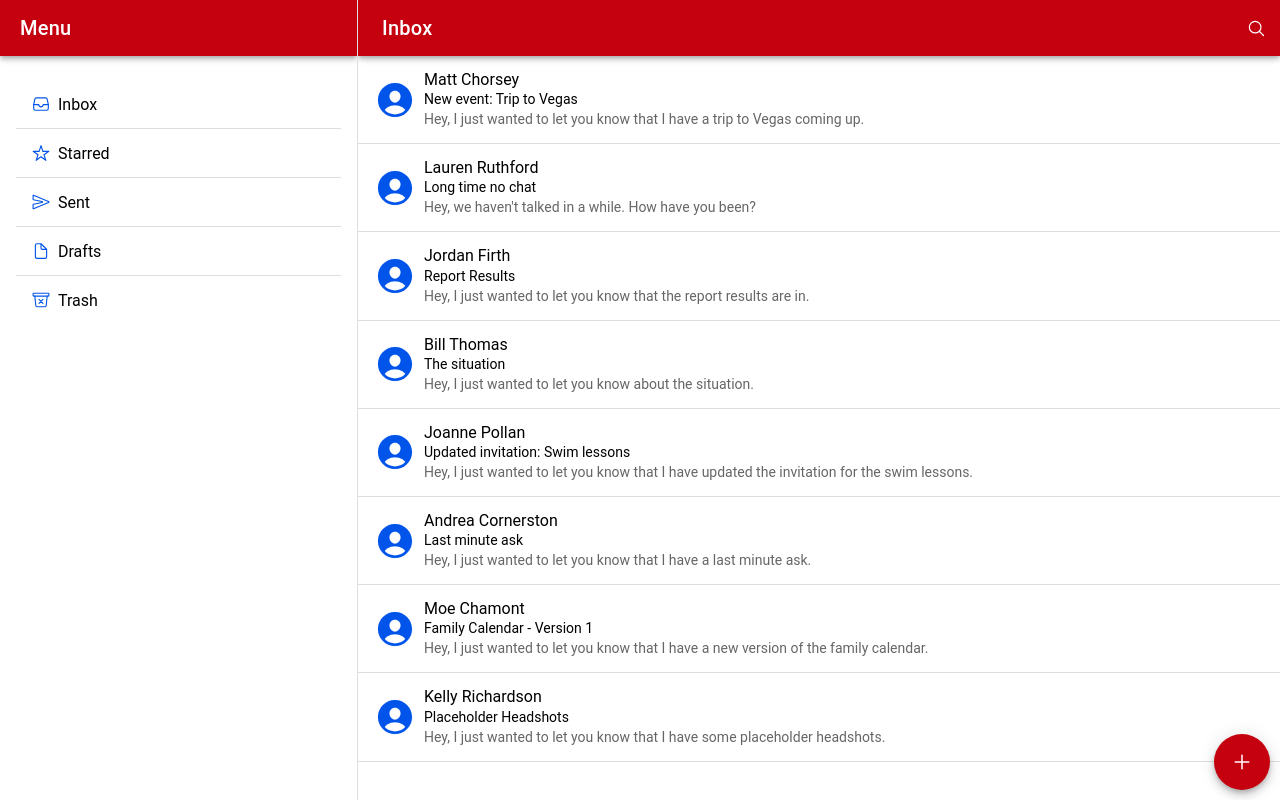
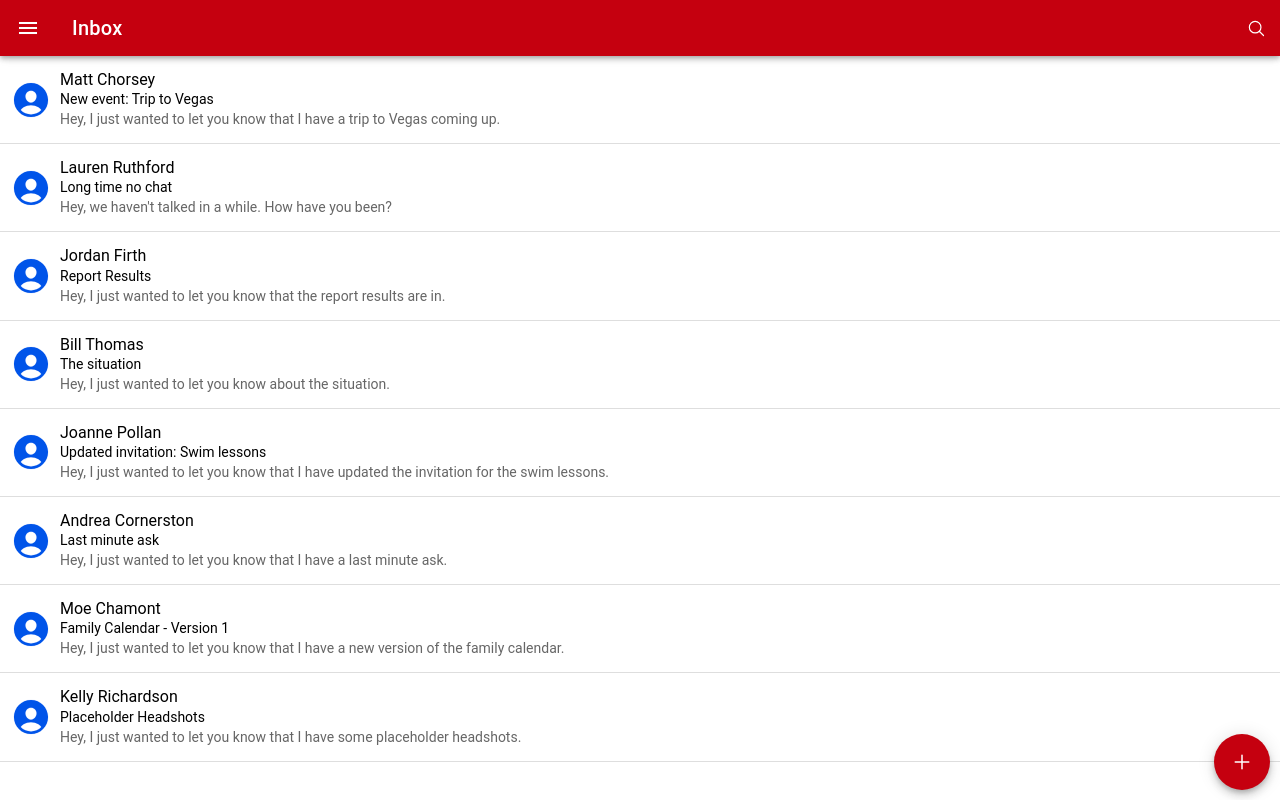
Before and after one commit to JstVex/email-app, a React (Vite) app: page /inbox in a window 1280 px wide. Built offline with nearby package versions, Linux system fonts and the light colour scheme.

Commit message:
UI Improvements

```diff
--- a/src/App.tsx
+++ b/src/App.tsx
@@ -41,7 +41,7 @@ const App: React.FC = () => (
   <IonApp>
     {/* This is the Ionic React Router component that wraps the entire app */}
     <IonReactRouter>
-      <IonSplitPane contentId="main">
+      <IonSplitPane contentId="main" when={false}>
         <Menu />
         <IonRouterOutlet id='main'>
           <Route path="/" exact={true}>
--- a/src/pages/ViewMail.tsx
+++ b/src/pages/ViewMail.tsx
@@ -29,7 +29,7 @@ function ViewMail() {
     return (
         <IonPage id="view-message-page">
             <IonHeader translucent>
-                <IonToolbar>
+                <IonToolbar color='danger'>
                     <IonButtons slot="start">
                         <IonBackButton text="Inbox" defaultHref="/home"></IonBackButton>
                     </IonButtons>
--- a/src/theme/variables.css
+++ b/src/theme/variables.css
@@ -1,2 +1,11 @@
 /* For information on how to create your own theme, please see:
 http://ionicframework.com/docs/theming/ */
+
+.ion-padding-start {
+  padding-left: 10px;
+}
+
+ion-searchbar {
+    max-width: 600px;
+    margin-left: auto;
+}
```
